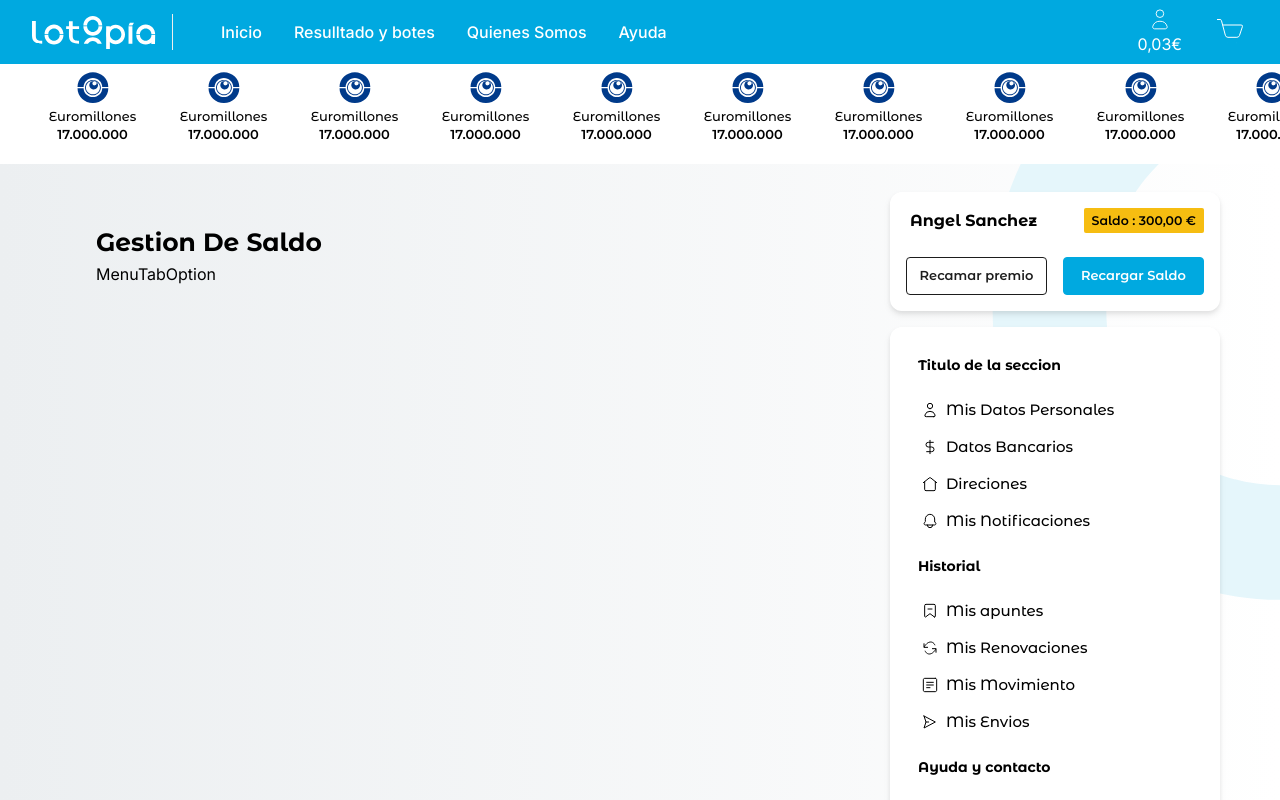
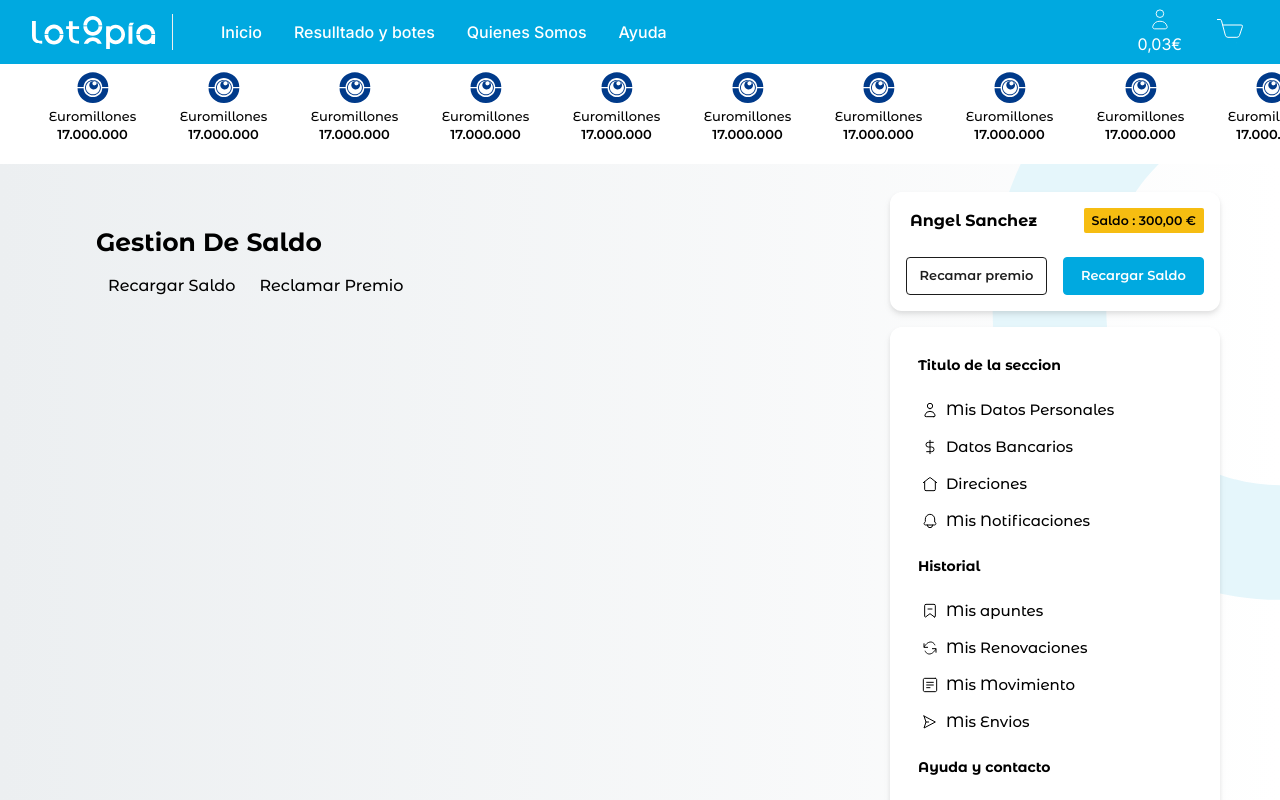
Before and after one commit to angeleesc/pulpo-line-challenger-2, a Next.js app: page / in a window 1280 px wide. Shown: the top 800 px of the page. Built offline with nearby package versions, Linux system fonts and the light colour scheme.

Commit message:
configuracion de la ctivacion del tab

```diff
--- a/src/app/(siteLayout)/page.tsx
+++ b/src/app/(siteLayout)/page.tsx
@@ -1,11 +1,31 @@
+"use client"
+import { useState } from "react";
 import MenuTabOption from "../component/tabs/menu-tab/MenuTabOption";
+import { OptionsTabsType } from "@/types/tabOptions";
+
+
+
+
+const recargaMenuOptions: OptionsTabsType[] =[
+  {
+    value: "Recargar",
+    title: "Recargar Saldo"
+  },
+  {
+    value: "Reclamar",
+    title: "Reclamar Premio"
+  }
+]
 
 export default function Home() {
+
+  const [tabOptionSelectesState, setTabOptionSelectesState] = useState<String>("Recargar")
+
   return (
     <main className="p-8">
       <div className="ml-16">
         <h3 className="font-bold text-[25px]  mt-8">Gestion De Saldo</h3>
-        <MenuTabOption />
+        <MenuTabOption currentOption  = {tabOptionSelectesState}  setOption={setTabOptionSelectesState} options={recargaMenuOptions}  />
       </div>
     </main>
   );
--- a/src/app/component/tabs/menu-tab/MenuTabOption.tsx
+++ b/src/app/component/tabs/menu-tab/MenuTabOption.tsx
@@ -1,9 +1,28 @@
+
+"use client"
+import { OptionsTabsType } from '@/types/tabOptions'
 import React from 'react'
+import "./tab-button.css"
 
-export type TabOptionsType = string[]
 
-export default function MenuTabOption({}) {
+
+type MenuTabOptionPropsType ={
+  options:OptionsTabsType[]
+  setOption: (value:string)=> void
+  currentOption: String
+}
+
+
+export default function MenuTabOption({ options, currentOption, setOption  }:MenuTabOptionPropsType) {
   return (
-    <div>MenuTabOption</div>
+    <div>
+      {
+options.map((option, i )=>{
+  return <button key={i} onClick={()=> setOption(option.value || "Default")} className={ currentOption === option.value? "tab-button tab-button-active" : "tab-button  tab-button-disable" } >
+    {option.title}
+  </button>
+})
+      }
+    </div>
   )
 }
--- /dev/null
+++ b/src/app/component/tabs/menu-tab/tab-button.css
@@ -0,0 +1,3 @@
+.tab-button {
+    @apply text-[1rem] font-montserrat font-medium leading-6 p-3;
+}
```
